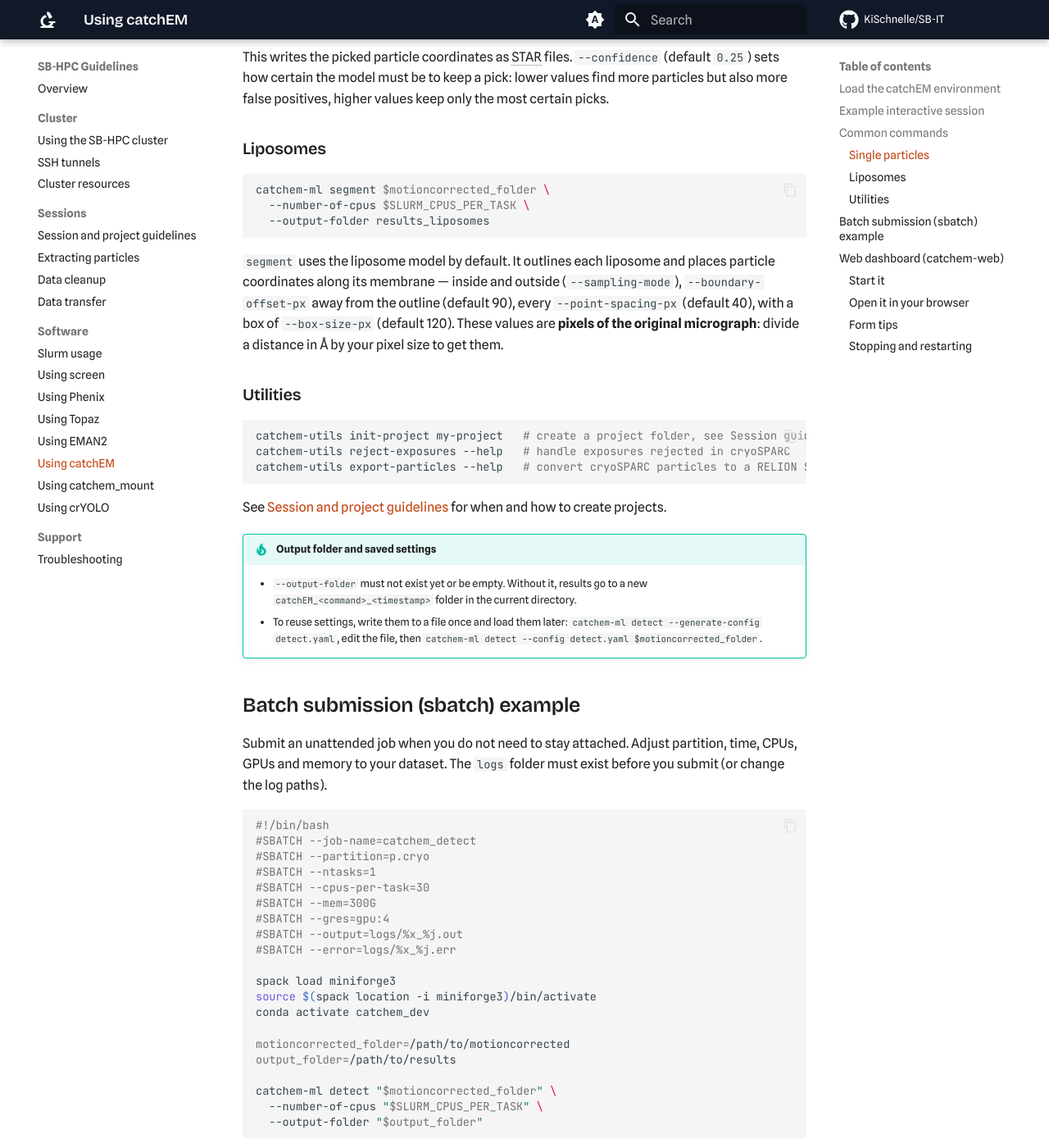
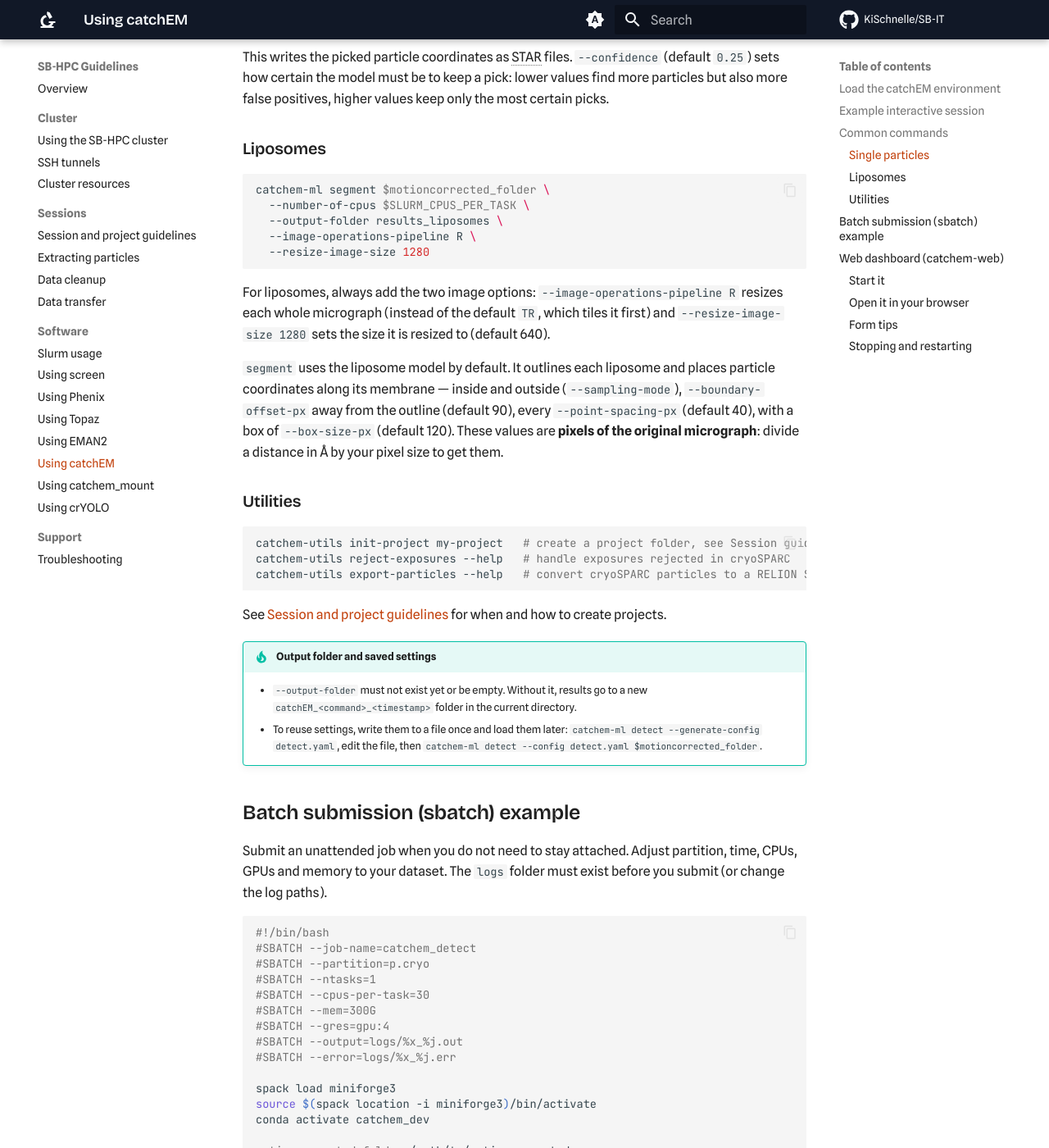
Before and after one commit to KiSchnelle/SB-IT, an MkDocs documentation site: the page built from docs/software/catchem.md, in a window 1280 px wide and 1400 px high, scrolled down 1752 px. Shown: the whole window at 82% size. Built offline with MkDocs 1.6.1 and Material for MkDocs 9.7.7, drawn with Linux system fonts in a browser that asks for light colours; plug-ins that fetch from the network failed and are left out; comment, search, counter and statistics services are not loaded; some of the changed text lies outside the part shown.

Commit message:
Add image options to the liposome commands
Liposome segmentation still needs whole micrographs resized to 1280 px
(--image-operations-pipeline R --resize-image-size 1280), not the
segment defaults (TR, 640) that the page showed. Added to the command
example, the sbatch note and the catchem-web form tips.

````diff
--- a/docs/software/catchem.md
+++ b/docs/software/catchem.md
@@ -76,8 +76,14 @@ positives, higher values keep only the most certain picks.
 ```bash
 catchem-ml segment $motioncorrected_folder \
   --number-of-cpus $SLURM_CPUS_PER_TASK \
-  --output-folder results_liposomes
+  --output-folder results_liposomes \
+  --image-operations-pipeline R \
+  --resize-image-size 1280
 ```
+
+For liposomes, always add the two image options: `--image-operations-pipeline R` resizes each whole
+micrograph (instead of the default `TR`, which tiles it first) and `--resize-image-size 1280` sets the
+size it is resized to (default 640).
 
 `segment` uses the liposome model by default. It outlines each liposome and places particle coordinates
 along its membrane — inside and outside (`--sampling-mode`), `--boundary-offset-px` away from the outline
@@ -129,7 +135,8 @@ catchem-ml detect "$motioncorrected_folder" \
   --output-folder "$output_folder"
 ```
 
-Use `catchem-ml segment` instead of `detect` for liposomes. Tune CPUs and memory to your data size.
+For liposomes, use `catchem-ml segment` with the two image options from [above](#liposomes) instead of
+`detect`. Tune CPUs and memory to your data size.
 
 ## Web dashboard (catchem-web)
 
@@ -192,6 +199,8 @@ already in use, another user has that port — pick a different number.
 - **Slurm options** — set **Partition** (e.g. `p.cryo`), **Cpus**, **Mem** (e.g. `300G`), **Time Minutes**
   and **Gpus**. If **Gpus** is left empty, no GPU is requested and the job runs on CPU only — very slowly.
   Leave the command's own **Gpu Ids** field empty; it then uses all GPUs of the job.
+- **Liposomes (Segment)** — set **Image Operations Pipeline** to `R` and **Resize Image Size** to `1280`,
+  as on the [command line](#liposomes).
 - **Number Of Cpus** — set it to the same number as the Slurm **Cpus**. If left empty it uses up to 10
   processes, regardless of what you requested.
 
````
